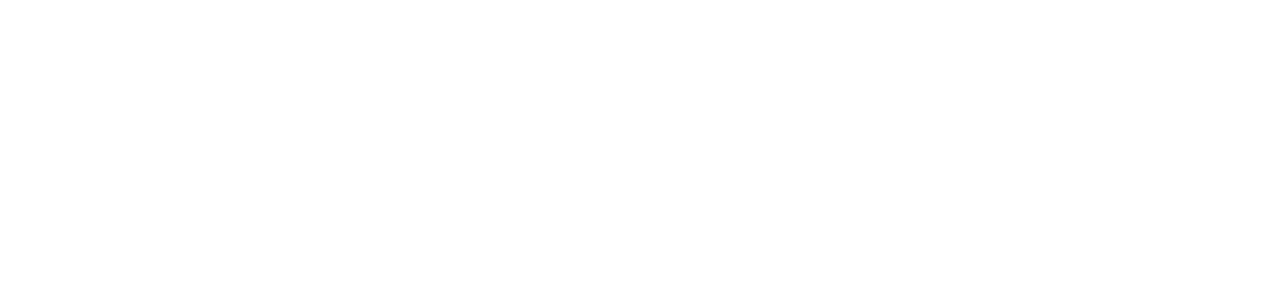
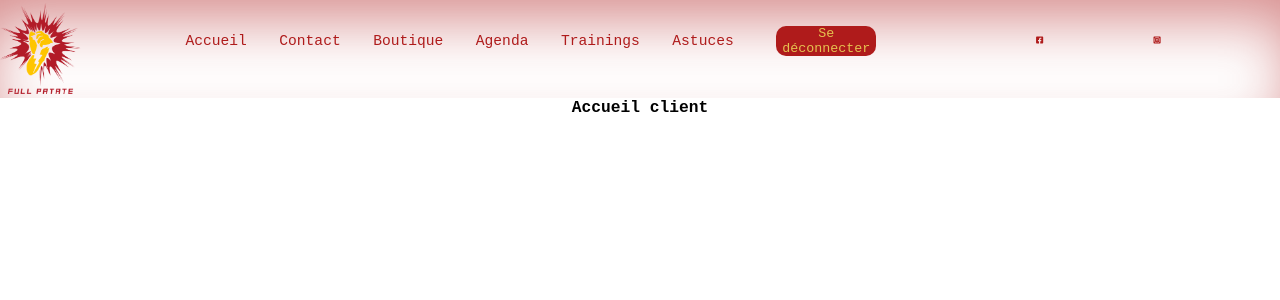
Before and after one commit to noellekh/TFE2022, a React (Create React App) app in the folder client/: page /accueil-client in a window 1280 px wide. Before the commit this address had no page. Shown: the top 300 px of the page. Built offline with nearby package versions, Linux system fonts and the light colour scheme.

Commit message:
Client home page

```diff
--- a/client/src/App.js
+++ b/client/src/App.js
@@ -7,6 +7,7 @@
 import Scores from './pages/Scores';
 import Connexion from './pages/Login';
 import Inscription from './pages/Singin';
+import AccueilClient from './pages/AccueilClient';
 
 
 function App() {
@@ -18,6 +19,7 @@
       <Routes>
         <Route path = "/" element={<AccueilClassic/>}/>
         <Route path='/accueil-classic' element={<AccueilClassic/>} />
+        <Route path='/accueil-client' element={<AccueilClient/>} />
         <Route path = "/rdv-clients" element = {<RdvClients/>}/>
         <Route path = "/trainings" element ={<Trainings/>}/>
         <Route path = "/scores/:id_training" element ={<Scores/>}/>
--- /dev/null
+++ b/client/src/pages/AccueilClient.js
@@ -0,0 +1,17 @@
+import React from 'react';
+import NavbarClient from '../components/NavbarClient';
+
+function AccueilClient() {
+  return (
+
+    <div>
+        <NavbarClient />
+        <div className='accueil-client'>
+            <h1>Accueil client</h1>
+        </div>
+
+    </div>
+  )
+}
+
+export default AccueilClient
```
